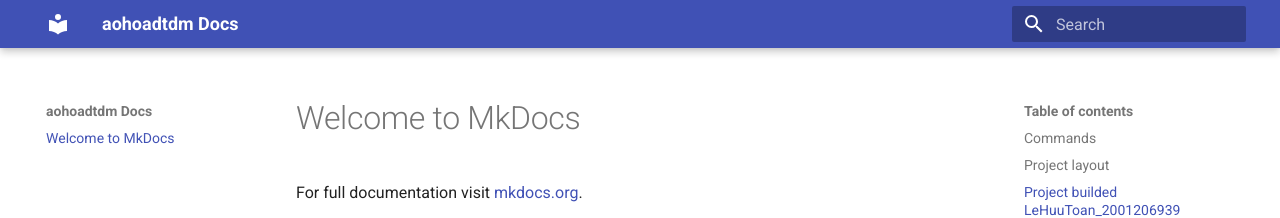
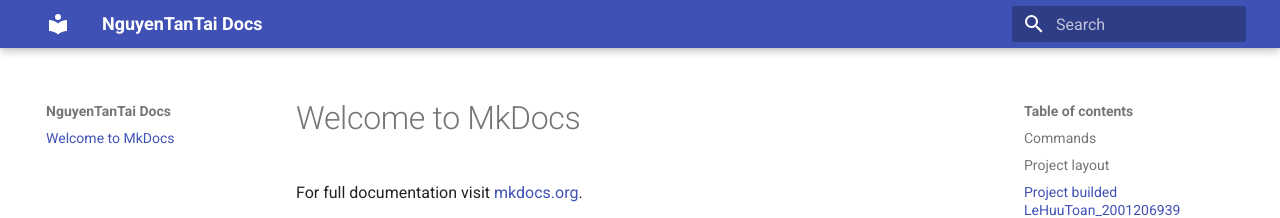
Before and after one commit to Tello2/aohoadtdm, an MkDocs documentation site: the page built from docs/index.md, in a window 1280 px wide. Shown: the top 218 px of the page. Built offline with MkDocs 1.6.1 and Material for MkDocs 9.7.7, drawn with Linux system fonts in a browser that asks for light colours.

Commit message:
Update mkdocs.yml

```diff
--- a/mkdocs.yml
+++ b/mkdocs.yml
@@ -1,3 +1,3 @@
-site_name: aohoadtdm Docs
+site_name: NguyenTanTai Docs
 theme:
   name: material
```
